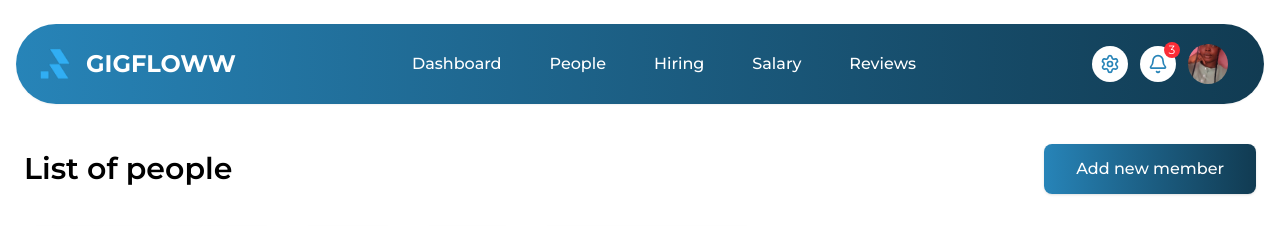
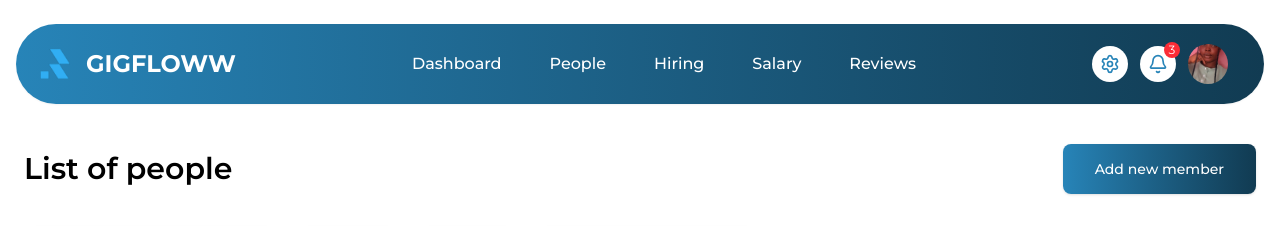
Before and after one commit to Ayushkumarxx/gigfloww, a React (Vite) app: page /People in a window 1280 px wide. Shown: the top 226 px of the page. Built offline with nearby package versions, Linux system fonts and the light colour scheme.

Commit message:
added and fixed code

```diff
--- a/src/pages/people/People.tsx
+++ b/src/pages/people/People.tsx
@@ -365,7 +365,7 @@ const People: React.FC = () => {
         <div className="flex justify-between items-center mt-10">
           <h1 className="text-2xl lg:text-3xl font-semibold">List of people</h1>
 
-          <div className="flex h-[50px] px-8 items-center shadow-sm rounded-lg cursor-pointer bg-gradient-to-r from-[#2784B8] to-[#113B52] hover:bg-[#1f6b96] text-white font-medium">
+          <div className="flex h-[50px] px-4 lg:px-8 text-[14px] items-center shadow-sm rounded-lg cursor-pointer bg-gradient-to-r from-[#2784B8] to-[#113B52] hover:bg-[#1f6b96] text-white font-medium">
             Add new member
           </div>
         </div>
```
